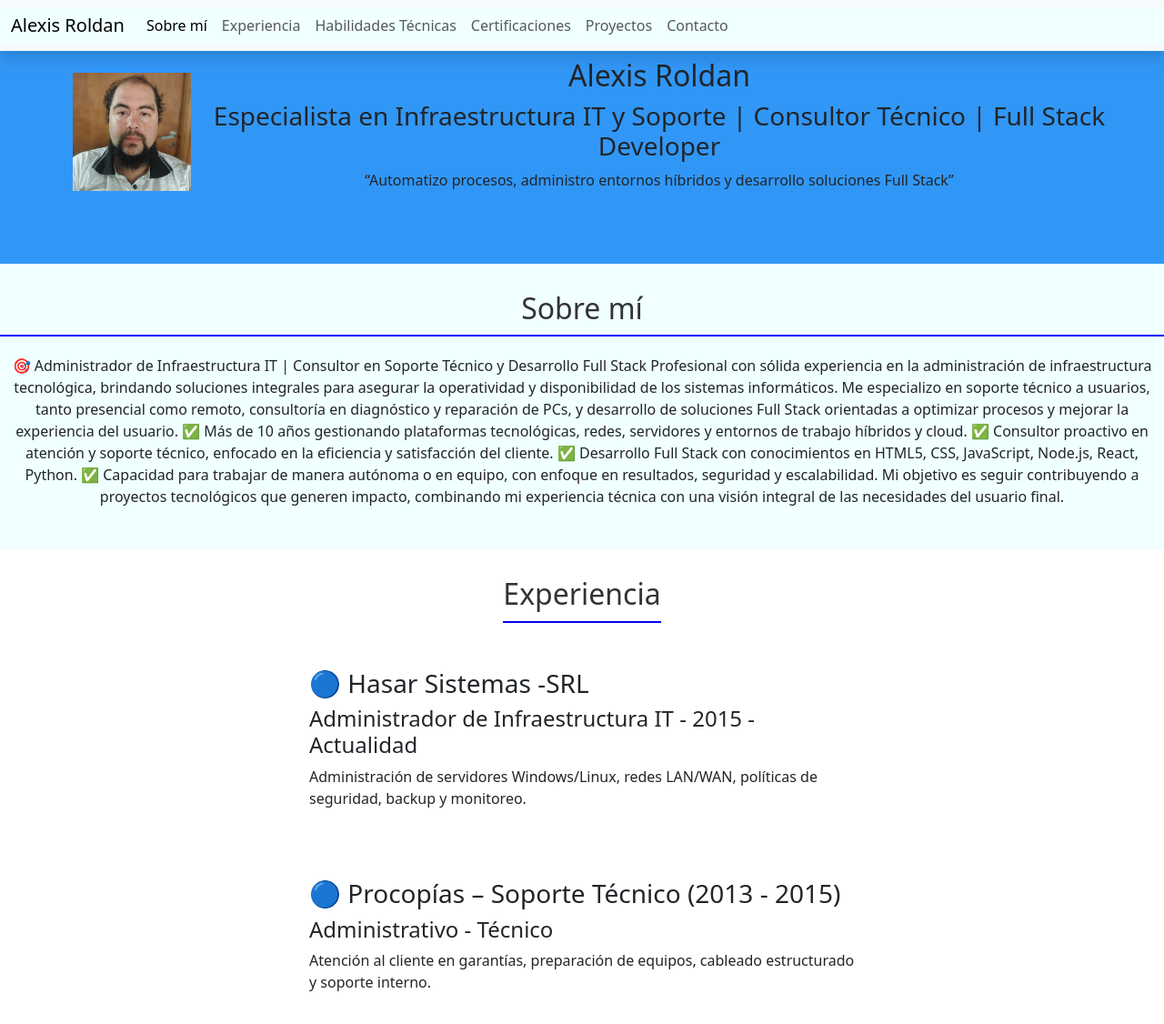
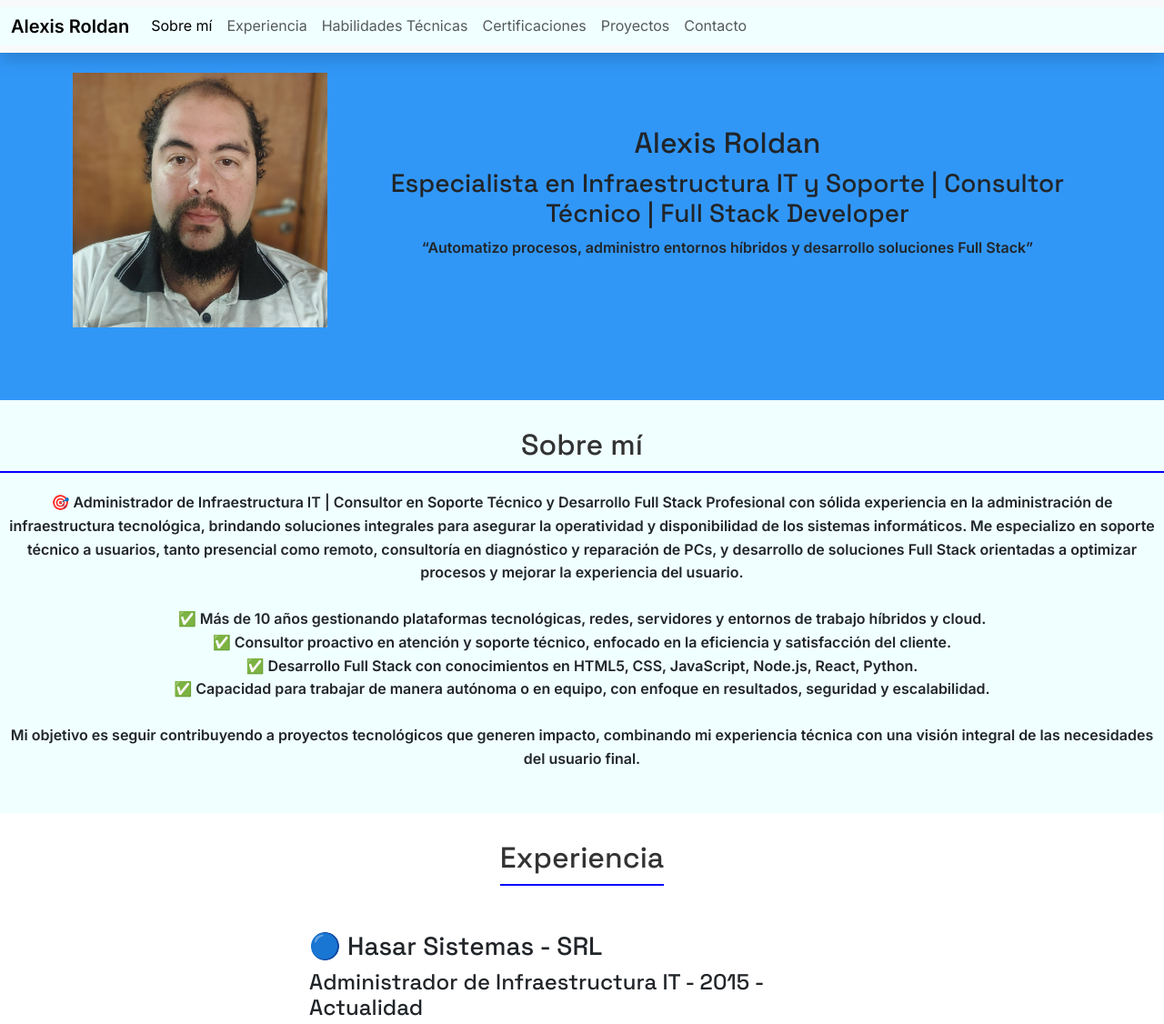
Before and after one commit to alexlpda1420/Trabajo-Practico-1-Diplomatura-FrontEnd-Developer-999198242, a plain HTML site: page index.html in a window 1280 px wide. Shown: the top 1126 px of the page at 91% size. Drawn offline with nearby package versions, Linux system fonts and the light colour scheme.

Commit message:
ADD: fonts

```diff
--- a/index.html
+++ b/index.html
@@ -9,6 +9,11 @@
     <link rel="shortcut icon" href="./assets/icons/favicon.png" type="image/x-icon">
     <link href="https://cdn.jsdelivr.net/npm/bootstrap@5.3.6/dist/css/bootstrap.min.css" rel="stylesheet"
         integrity="sha384-4Q6Gf2aSP4eDXB8Miphtr37CMZZQ5oXLH2yaXMJ2w8e2ZtHTl7GptT4jmndRuHDT" crossorigin="anonymous">
+    <link rel="preconnect" href="https://fonts.googleapis.com">
+    <link rel="preconnect" href="https://fonts.gstatic.com" crossorigin>
+    <link
+        href="https://fonts.googleapis.com/css2?family=Inter:ital,opsz,wght@0,14..32,100..900;1,14..32,100..900&family=Space+Grotesk:wght@300..700&display=swap"
+        rel="stylesheet">
 </head>
 
 <body>
@@ -69,15 +74,15 @@
                     soluciones integrales para asegurar la operatividad y disponibilidad de los sistemas informáticos.
                     Me especializo en soporte técnico a usuarios, tanto presencial como remoto, consultoría en
                     diagnóstico y reparación de PCs, y desarrollo de soluciones Full Stack orientadas a optimizar
-                    procesos y mejorar la experiencia del usuario.
+                    procesos y mejorar la experiencia del usuario. <br><br>
 
                     ✅ Más de 10 años gestionando plataformas tecnológicas, redes, servidores y entornos de trabajo
-                    híbridos y cloud.
+                    híbridos y cloud.<br>
                     ✅ Consultor proactivo en atención y soporte técnico, enfocado en la eficiencia y satisfacción del
-                    cliente.
-                    ✅ Desarrollo Full Stack con conocimientos en HTML5, CSS, JavaScript, Node.js, React, Python.
+                    cliente.<br>
+                    ✅ Desarrollo Full Stack con conocimientos en HTML5, CSS, JavaScript, Node.js, React, Python.<br>
                     ✅ Capacidad para trabajar de manera autónoma o en equipo, con enfoque en resultados, seguridad y
-                    escalabilidad.
+                    escalabilidad.<br><br>
 
                     Mi objetivo es seguir contribuyendo a proyectos tecnológicos que generen impacto, combinando mi
                     experiencia técnica con una visión integral de las necesidades del usuario final.</p>
@@ -87,14 +92,16 @@
         <section id="experiencia" class="work-experience">
             <h2>Experiencia</h2>
             <div class="experience">
-                <h3>🔵 Hasar Sistemas -SRL</h3>
+                <h3>🔵 Hasar Sistemas - SRL</h3>
                 <h4>Administrador de Infraestructura IT - 2015 - Actualidad</h4>
-                <p>Administración de servidores Windows/Linux, redes LAN/WAN, políticas de seguridad, backup y monitoreo.</p>
+                <p>Administración de servidores Windows/Linux, redes LAN/WAN, políticas de seguridad, backup y
+                    monitoreo.</p>
             </div>
             <div class="experience">
                 <h3>🔵 Procopías – Soporte Técnico (2013 - 2015)</h3>
                 <h4>Administrativo - Técnico</h4>
-                <p>Atención al cliente en garantías, preparación de equipos, cableado estructurado y soporte interno.</p>
+                <p>Atención al cliente en garantías, preparación de equipos, cableado estructurado y soporte interno.
+                </p>
             </div>
             <div class="experience">
                 <h3>🔵VanEduc – Técnico Informático (2010 - 2013)</h3>
--- a/styles/styles.css
+++ b/styles/styles.css
@@ -5,12 +5,41 @@
 
 }
 
+h1,
+h2,
+h3 {
+  font-family: "Space Grotesk", sans-serif;
+  font-optical-sizing: auto;
+  font-weight: 700;
+  font-style: normal;
+  letter-spacing: -0,5px;
+}
+
+h4,
+h5 {
+  font-family: "Space Grotesk", sans-serif;
+  font-optical-sizing: auto;
+  font-weight: 500;
+  font-style: normal;
+}
+
+p,
+a,
+form,
+button {
+  font-family: "Inter", sans-serif;
+  font-optical-sizing: auto;
+  font-weight: 600;
+  font-style: normal;
+  line-height: 1.6;
+}
+
 header {
   position: fixed;
   width: 100%;
 }
 
-.container-fluid{
+.container-fluid {
   background-color: azure;
 }
 
@@ -27,7 +56,7 @@ header {
 .content-image img {
   padding: 10px;
   margin: 10px;
-  width: 150px
+  width: 300px
 }
 
 
@@ -198,9 +227,9 @@ header {
 }
 
 footer {
-  background-color:azure;
+  background-color: azure;
   display: flex;
-  justify-content:space-around
+  justify-content: space-around
 }
 
 footer .links {
```
